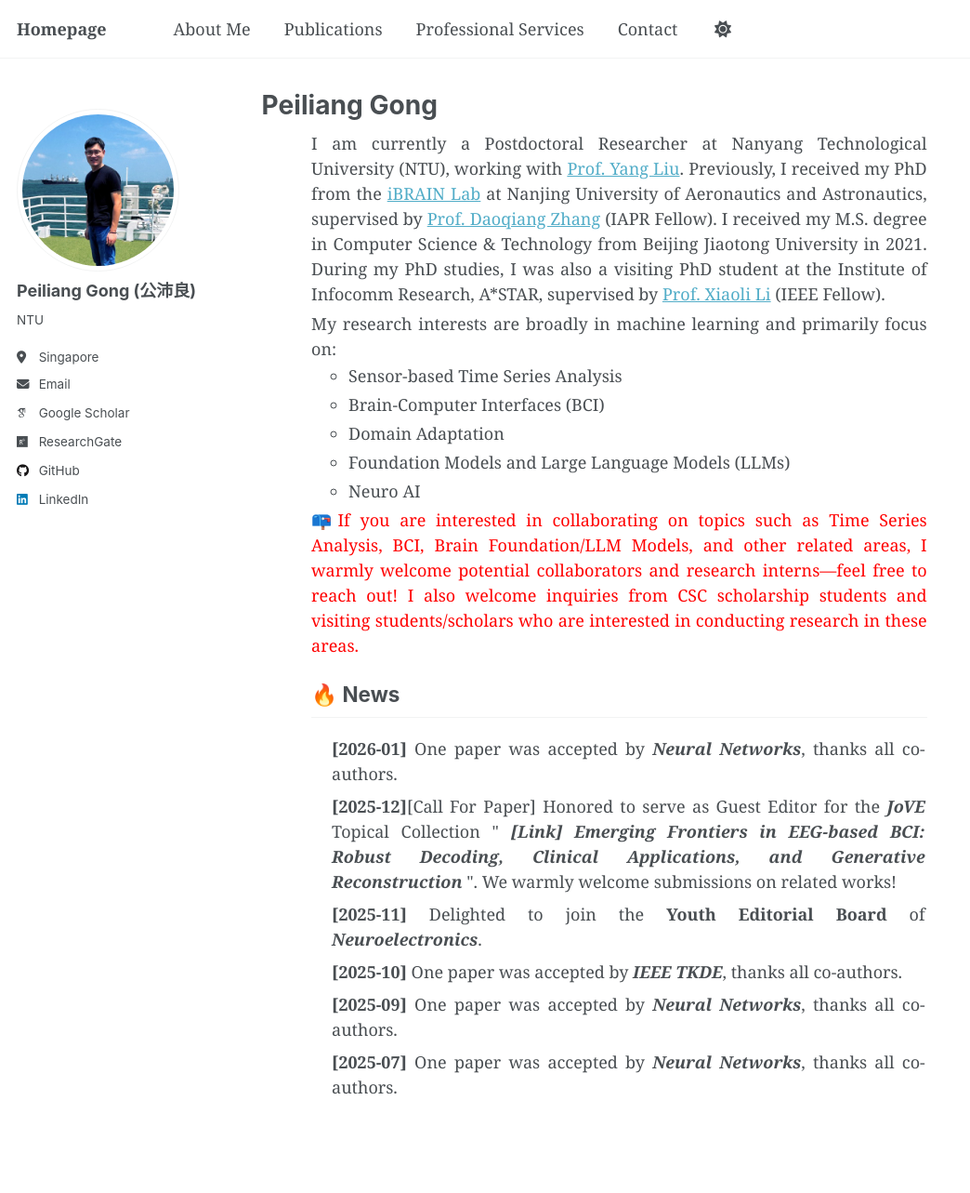
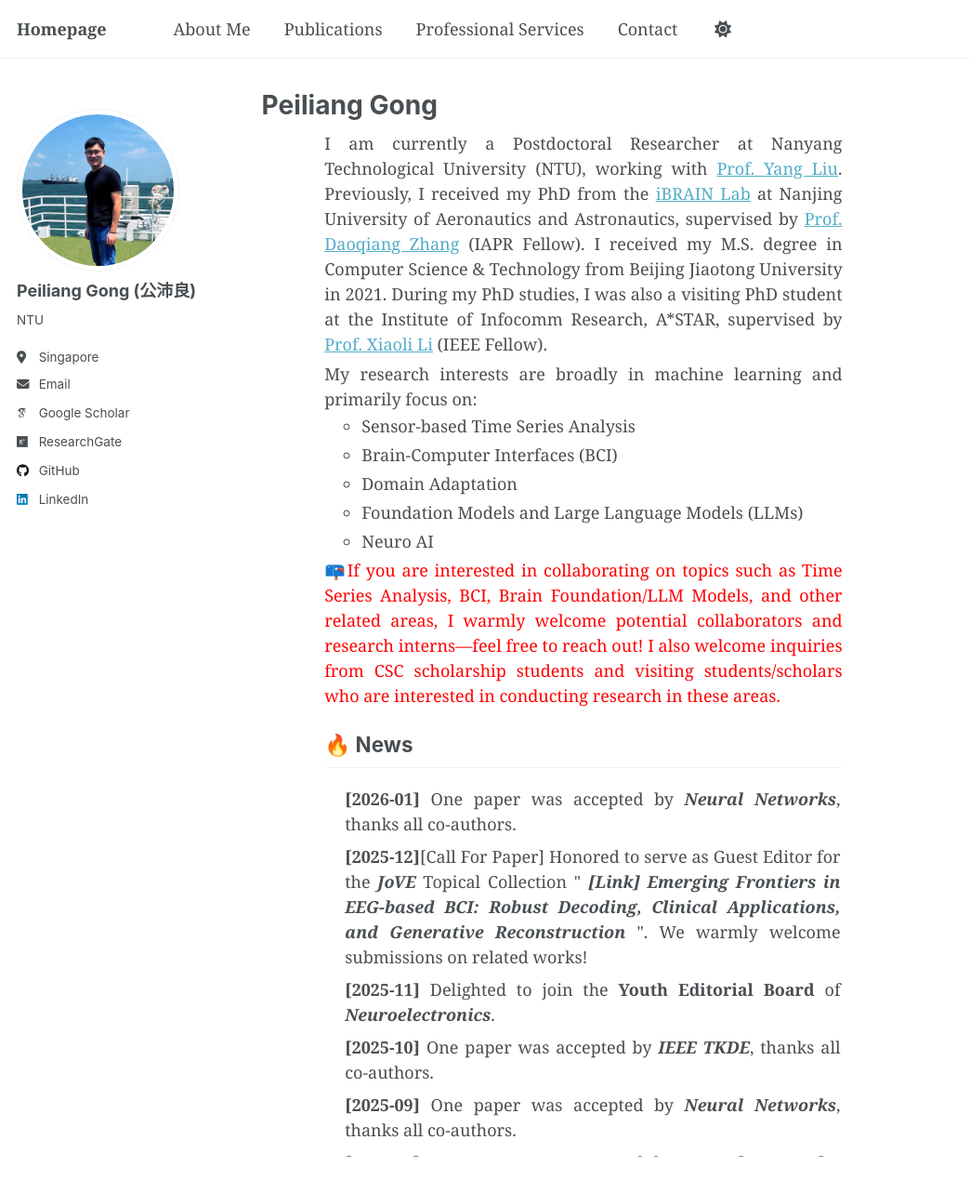
Before and after one commit to Tokenmw/Tokenmw.github.io, a Jekyll site: the page built from _pages/about.md, in a window 1280 px wide and 1400 px high. Shown: the top 1283 px of the window at 93% size, without its empty margins (0-1044 px from the left). Built offline with Jekyll 4.4.1, drawn with Linux system fonts in a browser that asks for light colours; some web fonts are replaced.

Commit message:
Update main.scss

```diff
--- a/assets/css/main.scss
+++ b/assets/css/main.scss
@@ -44,10 +44,10 @@
 
 /* ========== 覆盖主题默认内容宽度 ========== */
 
-// .page__content {
-//   max-width: min(90%, 1800px) !important;
-//   padding-left: 20px !important;
-//   padding-right: 20px !important;
-//   margin-left: 0 !important;
-//   margin-right: auto !important;
-// }
+.page__content {
+  max-width: min(90%, 1800px) !important;
+  padding-left: 20px !important;
+  padding-right: 20px !important;
+  margin-left: 0 !important;
+  margin-right: auto !important;
+}
```
